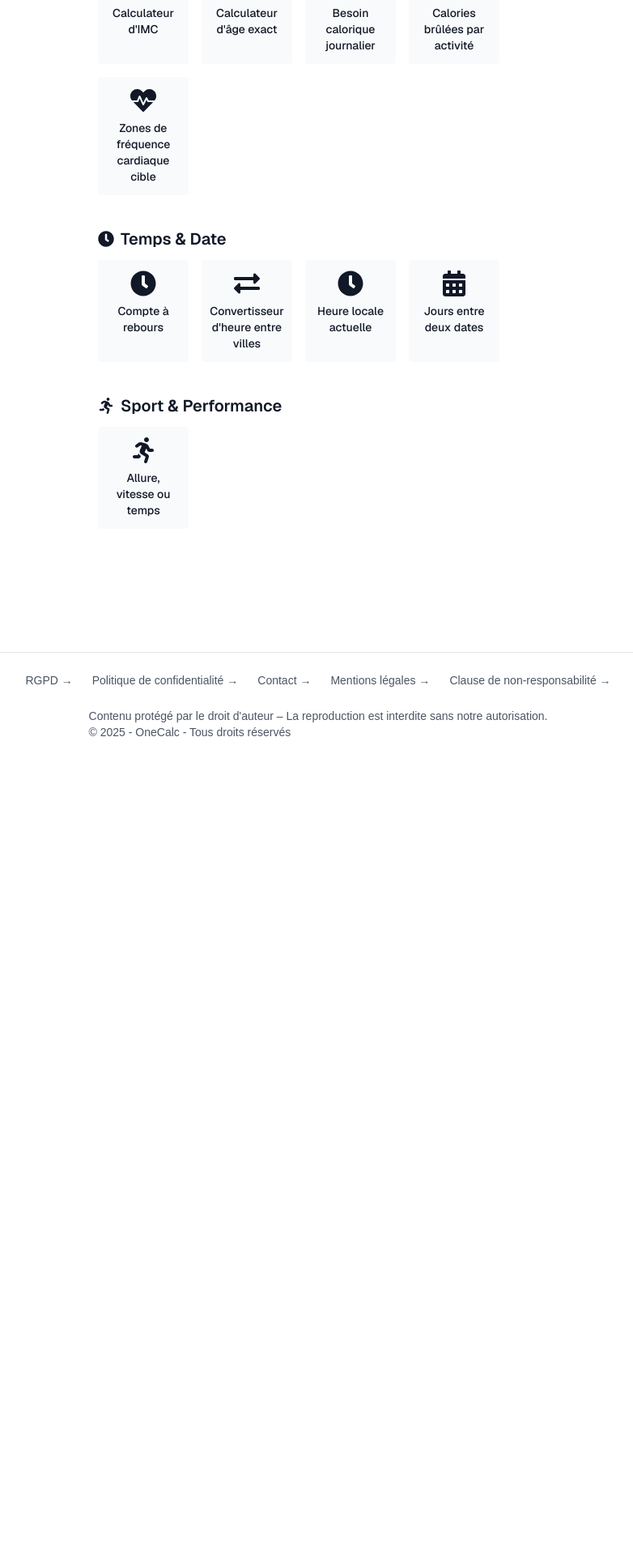
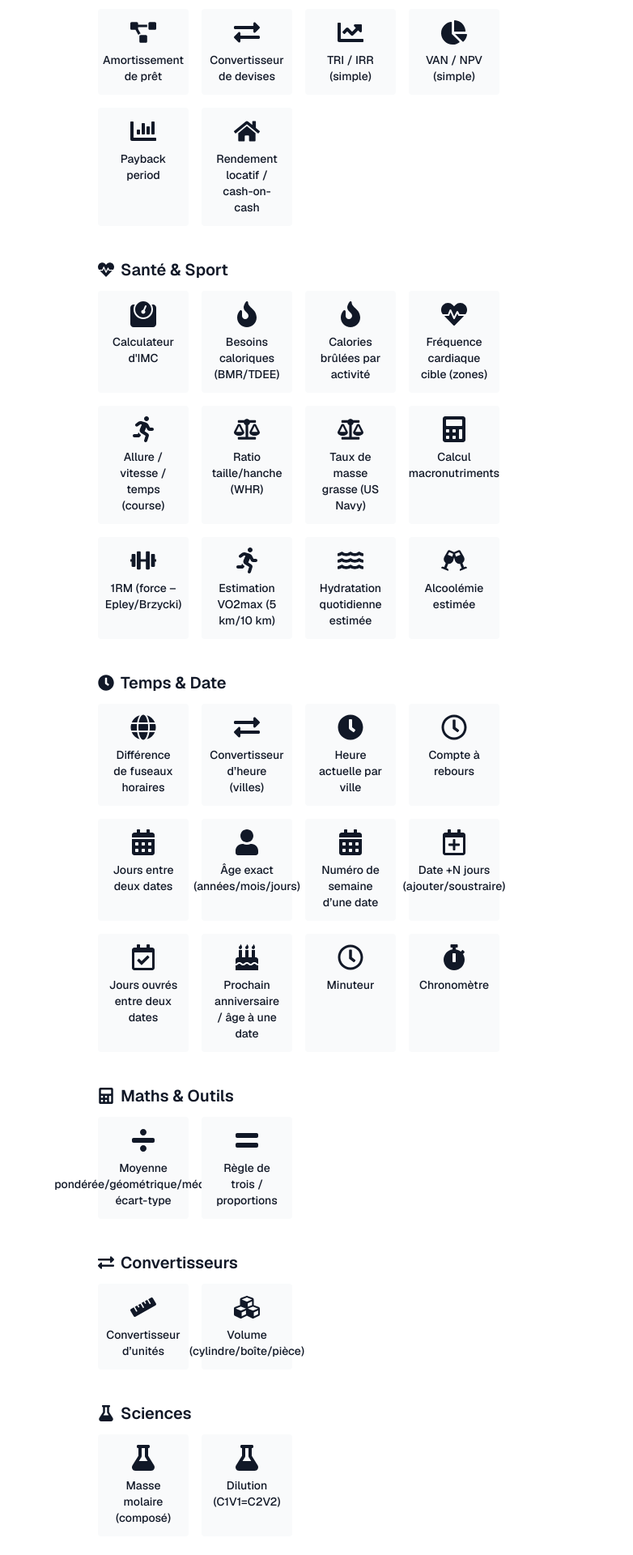
Before and after one commit to JaunePomme/Onecalc, a Next.js app: page / in a window 1280 px wide. Shown: the part 794-2714 px from the top of the page at 81% size, without its empty margins (247-1029 px from the left). Before the commit the page ends 1732 px from the top, so only its background shows below. Built offline with nearby package versions, Linux system fonts and the light colour scheme.

Commit message:
fix des paths

```diff
--- a/app/components/SearchBar.tsx
+++ b/app/components/SearchBar.tsx
@@ -1,19 +1,20 @@
 "use client";
 import { useState } from "react";
 import { useRouter } from "next/navigation";
-import { FaPiggyBank, FaChartLine, FaSolarPanel, FaMoneyBillWave, FaCalculator, FaBalanceScale, FaHeartbeat, FaRunning, FaFire, FaClock, FaCalendarAlt, FaWeight, FaUser, FaExchangeAlt } from "react-icons/fa";
+import {
+    FaPiggyBank, FaChartLine, FaSolarPanel, FaMoneyBillWave, FaCalculator, FaBalanceScale,
+    FaHeartbeat, FaRunning, FaFire, FaClock, FaCalendarAlt, FaWeight, FaUser, FaExchangeAlt,
+    FaGlobe, FaRegCalendarPlus, FaRegCalendarCheck, FaRegClock, FaStopwatch, FaBirthdayCake, FaPercent, FaEuroSign, FaArrowUp, FaArrowDown, FaProjectDiagram, FaCoins, FaChartPie, FaChartBar, FaWater, FaGlassCheers, FaRuler, FaCubes, FaFlask, FaDivide, FaEquals, FaListOl,
+    FaHome,
+    FaDumbbell
+} from "react-icons/fa";
 
 const categories = [
+    // Épargne & Investissement
     {
         name: "Épargne & Investissement",
         icon: <FaPiggyBank className="inline mr-2" />,
         calculators: [
-            {
-                label: "Simulateur d'épargne",
-                path: "/finance/epargne",
-                icon: <FaPiggyBank size={32} />,
-                keywords: ["epargne", "épargne", "placement", "investissement"],
-            },
             {
                 label: "Calcul ROI",
                 path: "/finance/roi",
@@ -26,8 +27,27 @@ const categories = [
                 icon: <FaCalculator size={32} />,
                 keywords: ["intérêts", "interets", "interet", "composés", "capitalisation", "compose", "composes"],
             },
+            {
+                label: "Objectif épargne",
+                path: "/finance/objectif-epargne",
+                icon: <FaPiggyBank size={32} />,
+                keywords: ["objectif", "epargne", "épargne", "cible", "plan", "épargner", "combien"],
+            },
+            {
+                label: "Impact de l’inflation",
+                path: "/finance/impact-inflation",
+                icon: <FaPercent size={32} />,
+                keywords: ["inflation", "valeur", "argent", "futur", "pouvoir d'achat"],
+            },
+            {
+                label: "DCA (achat périodique)",
+                path: "/finance/dca",
+                icon: <FaCoins size={32} />,
+                keywords: ["dca", "achat régulier", "investissement programmé", "moyenne d'achat"],
+            },
         ],
     },
+    // Crédits
     {
         name: "Crédits",
         icon: <FaMoneyBillWave className="inline mr-2" />,
@@ -36,19 +56,19 @@ const categories = [
                 label: "Calculateur de mensualités",
                 path: "/finance/mensualite-pret",
                 icon: <FaCalculator size={32} />,
-                keywords: ["mensualité", "mensualite", "mensu", "crédit", "credit"],
+                keywords: ["mensualité", "mensualite", "mensu", "crédit", "credit", "prêt", "pret"],
             },
             {
                 label: "Simulateur de crédit conso",
                 path: "/finance/cout-total-credit",
                 icon: <FaMoneyBillWave size={32} />,
-                keywords: ["crédit", "conso", "coût", "cout", "credit"],
+                keywords: ["crédit", "conso", "coût", "cout", "credit", "consommation"],
             },
             {
                 label: "Simulateur de capacité d'emprunt",
                 path: "/finance/capacite-emprunt",
                 icon: <FaBalanceScale size={32} />,
-                keywords: ["emprunt", "capacité", "simulateur", "capacite"],
+                keywords: ["emprunt", "capacité", "simulateur", "capacite", "prêt", "pret"],
             },
             {
                 label: "Calculateur de taux d'endettement",
@@ -56,92 +76,256 @@ const categories = [
                 icon: <FaBalanceScale size={32} />,
                 keywords: ["endettement", "taux", "dette", "charges", "revenus"],
             },
+            {
+                label: "Amortissement de prêt",
+                path: "/finance/amortissement-pret",
+                icon: <FaProjectDiagram size={32} />,
+                keywords: ["amortissement", "prêt", "pret", "tableau", "remboursement", "anticipé", "capital"],
+            },
+            {
+                label: "Convertisseur de devises",
+                path: "/finance/conversion-devises",
+                icon: <FaExchangeAlt size={32} />,
+                keywords: ["devises", "conversion", "change", "monnaie", "devise", "fx", "usd", "eur"],
+            },
+            {
+                label: "TRI / IRR (simple)",
+                path: "/finance/tri",
+                icon: <FaChartLine size={32} />,
+                keywords: ["tri", "irr", "taux de rendement interne", "rentabilité", "renta", "investissement"],
+            },
+            {
+                label: "VAN / NPV (simple)",
+                path: "/finance/van",
+                icon: <FaChartPie size={32} />,
+                keywords: ["van", "npv", "valeur actuelle nette", "investissement", "rentabilité", "renta"],
+            },
+            {
+                label: "Payback period",
+                path: "/finance/payback",
+                icon: <FaChartBar size={32} />,
+                keywords: ["payback", "retour", "amortissement", "délai", "investissement"],
+            },
+            {
+                label: "Rendement locatif / cash-on-cash",
+                path: "/finance/rendement-locatif",
+                icon: <FaHome size={32} />,
+                keywords: ["rendement", "locatif", "cash on cash", "immobilier", "location"],
+            },
         ],
     },
+    // Santé & Sport
     {
         name: "Santé & Sport",
         icon: <FaHeartbeat className="inline mr-2" />,
         calculators: [
             {
                 label: "Calculateur d'IMC",
-                path: "/imc",
+                path: "/health/imc",
                 icon: <FaWeight size={32} />,
-                keywords: ["imc", "indice", "masse", "corporelle", "santé"],
+                keywords: ["imc", "indice", "masse", "corporelle", "santé", "body mass index"],
             },
             {
-                label: "Calculateur d'âge exact",
-                path: "/age-exact",
-                icon: <FaUser size={32} />,
-                keywords: ["âge", "age", "date de naissance", "anniversaire"],
-            },
-            {
-                label: "Besoin calorique journalier",
-                path: "/besoin-calorique",
+                label: "Besoins caloriques (BMR/TDEE)",
+                path: "/health/besoins-caloriques",
                 icon: <FaFire size={32} />,
-                keywords: ["calorie", "besoin", "tdee", "bmr", "dépense"],
+                keywords: ["calorie", "besoin", "tdee", "bmr", "dépense", "calorique", "métabolisme"],
             },
             {
                 label: "Calories brûlées par activité",
-                path: "/calories-brulees",
+                path: "/health/calories-brulees",
                 icon: <FaFire size={32} />,
-                keywords: ["calories", "brûlées", "activité", "sport", "met"],
+                keywords: ["calories", "brûlées", "activité", "sport", "met", "dépense"],
             },
             {
-                label: "Zones de fréquence cardiaque cible",
-                path: "/fc-cible",
+                label: "Fréquence cardiaque cible (zones)",
+                path: "/health/fc-cible",
                 icon: <FaHeartbeat size={32} />,
-                keywords: ["fc", "fréquence", "cardiaque", "cardio", "karvonen"],
+                keywords: ["fc", "fréquence", "cardiaque", "cardio", "karvonen", "zones"],
+            },
+            {
+                label: "Allure / vitesse / temps (course)",
+                path: "/health/allure-vitesse-temps",
+                icon: <FaRunning size={32} />,
+                keywords: ["allure", "vitesse", "temps", "running", "course", "pace", "km/h", "min/km"],
+            },
+            {
+                label: "Ratio taille/hanche (WHR)",
+                path: "/health/whr",
+                icon: <FaBalanceScale size={32} />,
+                keywords: ["whr", "taille", "hanche", "ratio", "tour de taille", "santé"],
+            },
+            {
+                label: "Taux de masse grasse (US Navy)",
+                path: "/health/masse-grasse",
+                icon: <FaBalanceScale size={32} />,
+                keywords: ["masse grasse", "taux", "body fat", "us navy", "composition corporelle"],
+            },
+            {
+                label: "Calcul macronutriments",
+                path: "/health/macros",
+                icon: <FaCalculator size={32} />,
+                keywords: ["macronutriments", "protéines", "glucides", "lipides", "répartition", "macro"],
+            },
+            {
+                label: "1RM (force – Epley/Brzycki)",
+                path: "/health/1rm",
+                icon: <FaDumbbell size={32} />,
+                keywords: ["1rm", "force", "max", "epley", "brzycki", "musculation"],
+            },
+            {
+                label: "Estimation VO2max (5 km/10 km)",
+                path: "/health/vo2max-estime",
+                icon: <FaRunning size={32} />,
+                keywords: ["vo2max", "endurance", "course", "5km", "10km", "cardio"],
+            },
+            {
+                label: "Hydratation quotidienne estimée",
+                path: "/health/hydratation",
+                icon: <FaWater size={32} />,
+                keywords: ["hydratation", "eau", "besoin", "quotidien", "liquide"],
+            },
+            {
+                label: "Alcoolémie estimée",
+                path: "/health/alcoolemie",
+                icon: <FaGlassCheers size={32} />,
+                keywords: ["alcoolémie", "alcool", "taux", "sang", "boisson"],
             },
         ],
     },
+    // Temps & Date
     {
         name: "Temps & Date",
         icon: <FaClock className="inline mr-2" />,
         calculators: [
             {
-                label: "Compte à rebours",
-                path: "/compte-rebours",
-                icon: <FaClock size={32} />,
-                keywords: ["timer", "compte à rebours", "minuteur", "alarme"],
+                label: "Différence de fuseaux horaires",
+                path: "/time/difference-fuseaux-horaires",
+                icon: <FaGlobe size={32} />,
+                keywords: ["fuseau", "horaire", "décalage", "timezone", "différence", "heure"],
             },
             {
-                label: "Convertisseur d'heure entre villes",
-                path: "/convertisseur-heure",
+                label: "Convertisseur d’heure (villes)",
+                path: "/time/convertisseur-heure",
                 icon: <FaExchangeAlt size={32} />,
-                keywords: ["convertisseur", "heure", "fuseau", "ville", "décalage"],
+                keywords: ["convertisseur", "heure", "villes", "paris", "sydney", "fuseau"],
             },
             {
-                label: "Heure locale actuelle",
-                path: "/heure-actuelle",
+                label: "Heure actuelle par ville",
+                path: "/time/heure-actuelle",
                 icon: <FaClock size={32} />,
-                keywords: ["heure", "actuelle", "locale", "maintenant"],
+                keywords: ["heure", "actuelle", "locale", "ville", "maintenant"],
+            },
+            {
+                label: "Compte à rebours",
+                path: "/time/compte-a-rebours",
+                icon: <FaRegClock size={32} />,
+                keywords: ["timer", "compte à rebours", "minuteur", "alarme", "décompte"],
             },
             {
                 label: "Jours entre deux dates",
-                path: "/jours-entre-deux-dates",
+                path: "/time/jours-entre-deux-dates",
                 icon: <FaCalendarAlt size={32} />,
-                keywords: ["jours", "dates", "différence", "calendrier"],
+                keywords: ["jours", "dates", "différence", "calendrier", "écart"],
+            },
+            {
+                label: "Âge exact (années/mois/jours)",
+                path: "/time/age-exact",
+                icon: <FaUser size={32} />,
+                keywords: ["âge", "age", "date de naissance", "anniversaire", "calcul"],
+            },
+            {
+                label: "Numéro de semaine d’une date",
+                path: "/time/numero-de-semaine",
+                icon: <FaCalendarAlt size={32} />,
+                keywords: ["semaine", "numéro", "numero", "date", "calendar", "iso"],
+            },
+            {
+                label: "Date +N jours (ajouter/soustraire)",
+                path: "/time/ajouter-jours",
+                icon: <FaRegCalendarPlus size={32} />,
+                keywords: ["ajouter", "jours", "soustraire", "date", "calcul", "délai", "delai"],
+            },
+            {
+                label: "Jours ouvrés entre deux dates",
+                path: "/time/jours-ouvres-entre-dates",
+                icon: <FaRegCalendarCheck size={32} />,
+                keywords: ["jours ouvrés", "ouvré", "business days", "travail", "date"],
+            },
+            {
+                label: "Prochain anniversaire / âge à une date",
+                path: "/time/anniversaire-prochain",
+                icon: <FaBirthdayCake size={32} />,
+                keywords: ["anniversaire", "prochain", "âge","age", "date", "birthday"],
+            },
+            {
+                label: "Minuteur",
+                path: "/time/minuteur",
+                icon: <FaRegClock size={32} />,
+                keywords: ["minuteur", "timer", "décompte", "temps"],
+            },
+            {
+                label: "Chronomètre",
+                path: "/time/chronometre",
+                icon: <FaStopwatch size={32} />,
+                keywords: ["chronomètre", "chrono", "temps", "mesure", "stopwatch"],
             },
         ],
     },
+    // Maths & Outils
     {
-        name: "Sport & Performance",
-        icon: <FaRunning className="inline mr-2" />,
+        name: "Maths & Outils",
+        icon: <FaCalculator className="inline mr-2" />,
         calculators: [
             {
-                label: "Allure, vitesse ou temps",
-                path: "/allure-vitesse-temps",
-                icon: <FaRunning size={32} />,
-                keywords: [
-                    "allure",
-                    "vitesse",
-                    "temps",
-                    "running",
-                    "course",
-                    "pace",
-                    "km/h",
-                    "min/km",
-                ],
+                label: "Moyenne pondérée/géométrique/médiane/écart-type",
+                path: "/maths/moyennes",
+                icon: <FaDivide size={32} />,
+                keywords: ["moyenne", "pondérée", "pondere", "géométrique", "geometrique", "median", "écart-type", "statistique", "calcul"],
+            },
+            {
+                label: "Règle de trois / proportions",
+                path: "/maths/regle-de-trois",
+                icon: <FaEquals size={32} />,
+                keywords: ["règle de trois", "regle", "proportion", "proportions", "calcul", "direct", "inverse"],
+            },
+        ],
+    },
+    // Convertisseurs
+    {
+        name: "Convertisseurs",
+        icon: <FaExchangeAlt className="inline mr-2" />,
+        calculators: [
+            {
+                label: "Convertisseur d’unités",
+                path: "/convert/units",
+                icon: <FaRuler size={32} />,
+                keywords: ["convertisseur", "unités", "longueur", "masse", "volume", "temperature", "température", "conversion"],
+            },
+            {
+                label: "Volume (cylindre/boîte/pièce)",
+                path: "/convert/volume",
+                icon: <FaCubes size={32} />,
+                keywords: ["volume", "cylindre", "boîte", "pièce", "calcul", "litre", "mètre cube"],
+            },
+        ],
+    },
+    // Sciences
+    {
+        name: "Sciences",
+        icon: <FaFlask className="inline mr-2" />,
+        calculators: [
+            {
+                label: "Masse molaire (composé)",
+                path: "/science/masse-molaire",
+                icon: <FaFlask size={32} />,
+                keywords: ["masse molaire", "composé", "chimie", "mole", "calcul", "formule"],
+            },
+            {
+                label: "Dilution (C1V1=C2V2)",
+                path: "/science/dilution",
+                icon: <FaFlask size={32} />,
+                keywords: ["dilution", "c1v1", "c2v2", "chimie", "concentration", "solution"],
             },
         ],
     },
```
Also changed, not shown: app/convert/units/page.tsx (renamed from app/converts/units/page.tsx), app/convert/volume/page.tsx (renamed from app/converts/volume/page.tsx), app/health/alcoolemie/page.tsx (renamed from app/health/alcoolémie/page.tsx).
